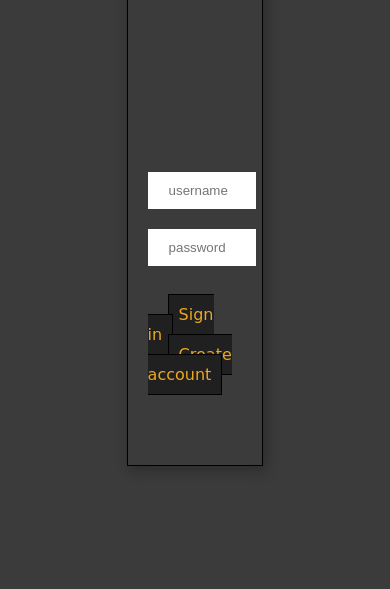
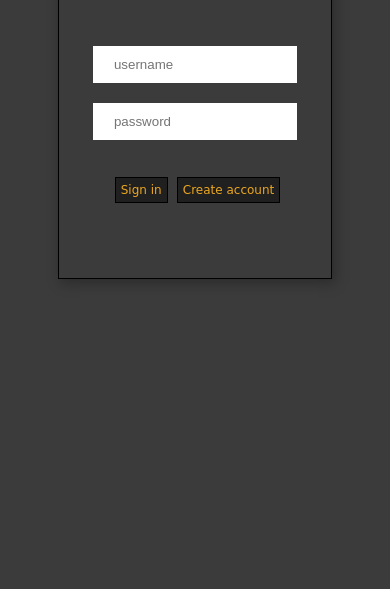
Before and after one commit to pofnor/javascriptClassExercise, a website: page assets/jsClass/Login.html in a window 390 px wide. Shown: the part 255-844 px from the top of the page. Drawn offline with Linux system fonts and the light colour scheme.

Commit message:
add responsive css to login

```diff
--- a/assets/jsClass/css/login.css
+++ b/assets/jsClass/css/login.css
@@ -63,3 +63,20 @@
   color:whitesmoke;
   text-align: center;
 }
+
+@media screen and (max-width: 1180px) {
+  .loginContainer{
+    width: 80%;
+  }
+  .loginContainer:hover{
+    width: 81%;
+  }
+}
+
+@media screen and (max-width: 650px) {
+  .loginBtn{
+    font-size: 12px;
+    padding: 5px;
+    margin-left: 5px;
+  }
+}
--- a/assets/jsClass/js/login.js
+++ b/assets/jsClass/js/login.js
@@ -19,6 +19,7 @@ function show(state){
     document.getElementById("mobile").style.visibility="hidden";
     document.getElementById("username").style.visibility="hidden";
     document.getElementById("password").style.visibility="hidden";
+    document.getElementById("result").style.visibility="hidden";
   }
   if(state===2){
     document.getElementById("postMethodButton").style.visibility="hidden";
@@ -26,6 +27,7 @@ function show(state){
     document.getElementById("mobile").style.visibility="visible";
     document.getElementById("username").style.visibility="visible";
     document.getElementById("password").style.visibility="visible";
+    document.getElementById("result").style.visibility="visible";
    }
 }
 
```
